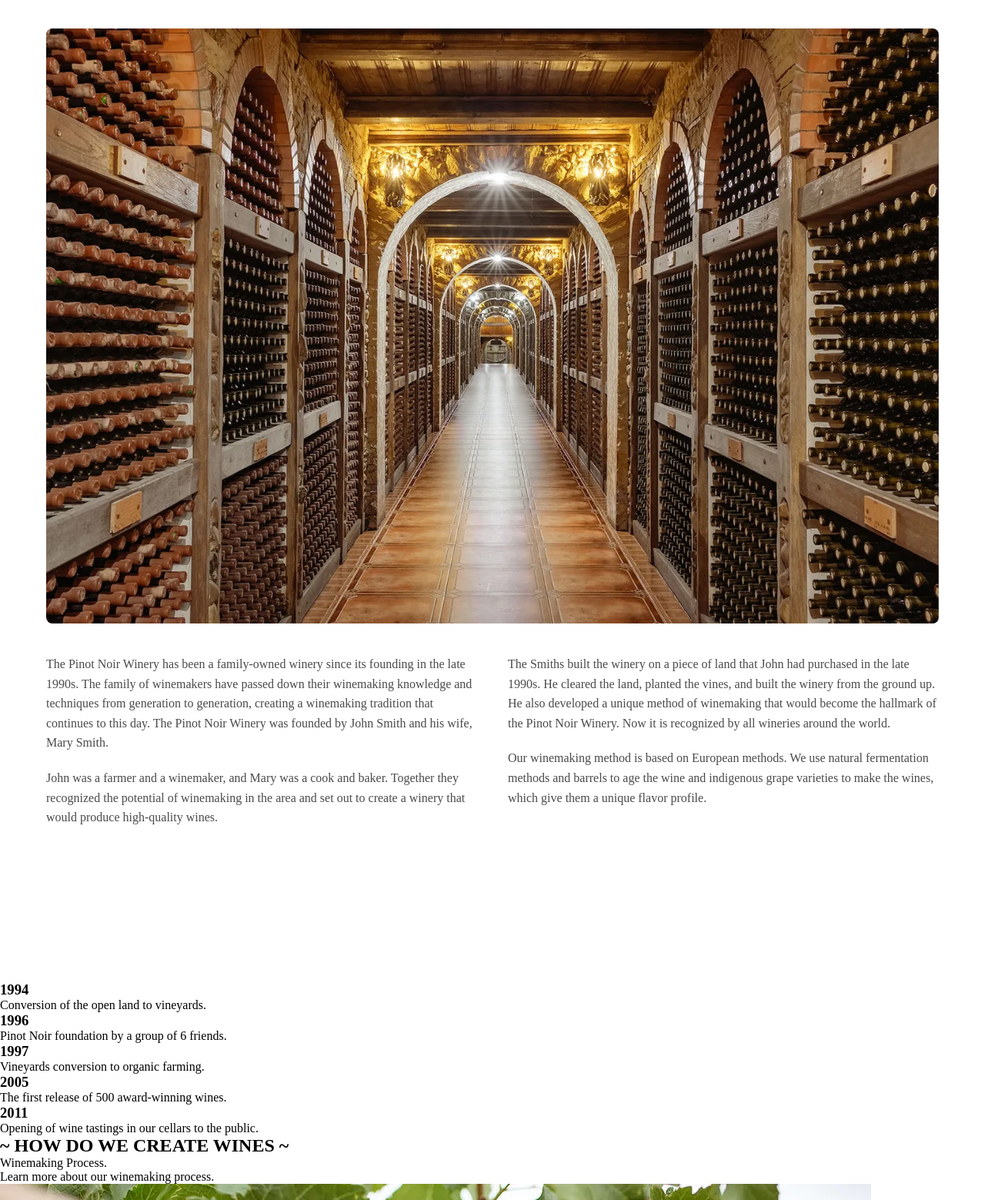
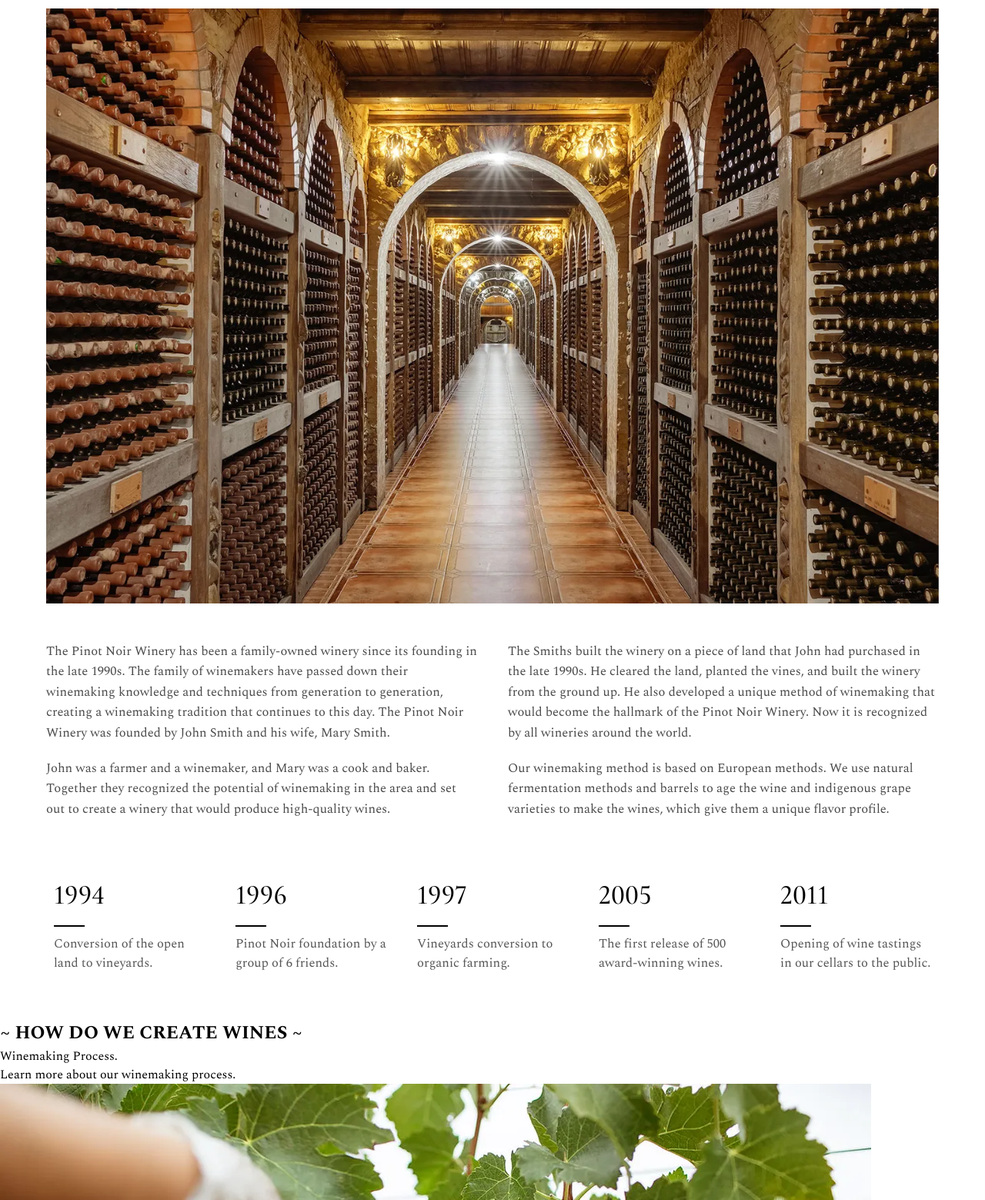
Before and after one commit to KhrystynaShvachko/winesite, a plain HTML site: page index.html in a window 1280 px wide. Shown: the part 312-1871 px from the top of the page at 77% size. Drawn offline with nearby package versions, Linux system fonts and the light colour scheme.

Commit message:
updete css

```diff
--- a/styles.css
+++ b/styles.css
@@ -37,15 +37,19 @@ body {
   margin: 0;
   padding: 0;
   width: 100%;
+  font-family: var(--section-text-font-family);
 }
 
 .container {
   max-width: 1200px;
   margin: auto;
+  padding: 0 20px;
 }
 
 img {
   display: block;
+  max-width: 100%;
+  height: auto;
 }
 
 ul {
@@ -54,7 +58,6 @@ ul {
   margin: 0; /* Прибираємо відступи списку */
 }
 
-/* Визначає гнучкий елемент, що має рівний розподіл простору */
 .column {
   flex: 1;
   margin-left: 0;
@@ -66,7 +69,6 @@ ul {
   margin-right: 20px;
 }
 
-/* Шрифт для заголовків в моєму випадку Guided Tours */
 .h-text-content {
   font-family: "Cormorant Infant", serif;
   font-size: 36px;
@@ -79,12 +81,10 @@ ul {
 /* CSS for About Us Section */
 @media (min-width: 1200px) {
   .about-us {
-    padding-bottom: 140px;
-    padding-top: 150px;
+    padding: 100px 0 1px; /* Верхній та нижній відступи */
     display: flex;
     flex-wrap: wrap;
     justify-content: space-between;
-    /* background-color: */
   }
 }
 
@@ -105,6 +105,7 @@ ul {
   font-weight: 700;
   letter-spacing: 0.15rem;
   text-transform: uppercase;
+  margin-bottom: 10px;
 }
 
 .about-us__subtitle {
@@ -113,24 +114,29 @@ ul {
   font-size: 3.3rem;
   font-weight: 500;
   line-height: 1.5;
+  margin-bottom: 16px;
 }
 
 .about-us__description {
   text-align: center;
-  font-size: 21px;
+  font-size: 19px;
   font-weight: 400;
-  margin-bottom: 30px;
+  margin-bottom: 20px;
 }
 
 .about-us__image {
-  text-align: center;
-  margin: 40px 0;
+  margin-top: 30px;
+  margin-bottom: 50px;
+  overflow: hidden;
+  width: 100%;
+  max-width: 1200px;
 }
 
-.about-us__image-item {
-  max-width: 100%;
+.about-us__image img {
+  width: 100%;
   height: auto;
-  border-radius: 8px;
+  object-fit: cover; /* Заповнює контейнер зображенням, зберігаючи пропорції */
+  object-position: center top; /* Центрує зображення горизонтально і обрізає зверху */
 }
 
 .about-us__text-container {
@@ -138,7 +144,7 @@ ul {
   grid-template-columns: 1fr 1fr; /* Дві колонки */
   gap: 40px; /* Відстань між колонками */
   align-items: start; /* Вирівнювання елементів зверху */
-  font-size: 16px;
+  font-size: 16.5px;
   line-height: 1.6;
   color: #4a4a4a;
 }
@@ -153,3 +159,59 @@ ul {
     grid-template-columns: 1fr; /* Одна колонка */
   }
 }
+
+.timeline {
+  max-width: 1200px;
+  margin: 0 auto; /* Верхній відступ та відступ зверху */
+  padding: 5px 20px 50px 20px;
+  display: grid;
+  grid-template-columns: repeat(5, 1fr); /* 5 колонок */
+  gap: 20px;
+  justify-items: center; /* Центрування елементів у колонках */
+}
+
+.timeline__item {
+  text-align: left; /* Вирівнюємо текст по лівому краю */
+  padding: 10px;
+}
+
+.timeline__date {
+  font-size: 36px;
+  font-weight: 500;
+  font-family: "Cormorant Infant", serif;
+  margin-bottom: 30px; /* Збільшуємо відступ між датою і текстом опису */
+  position: relative;
+}
+
+.timeline__date::before {
+  content: "";
+  position: absolute;
+  bottom: -20px; /* Піднімаємо підкреслення на відстань, щоб воно було між текстом дати і описом */
+  left: 0;
+  width: 40px;
+  height: 2.5px;
+  background-color: #000;
+  margin-top: 10px; /* Відступ зверху підкреслення */
+}
+
+.timeline__description {
+  margin-top: 30px; /* Відступ зверху перед описом */
+  font-size: 16.5px;
+  color: #555;
+}
+
+/* Забезпечення адаптивності для менших екранів */
+@media (max-width: 768px) {
+  .timeline {
+    grid-template-columns: 1fr; /* Одна колонка */
+    justify-items: center;
+  }
+
+  .timeline__date {
+    text-align: left; /* Вирівнювання по лівому краю */
+  }
+
+  .timeline__date::before {
+    width: 100%; /* Підкреслення на всю довжину */
+  }
+}
```
